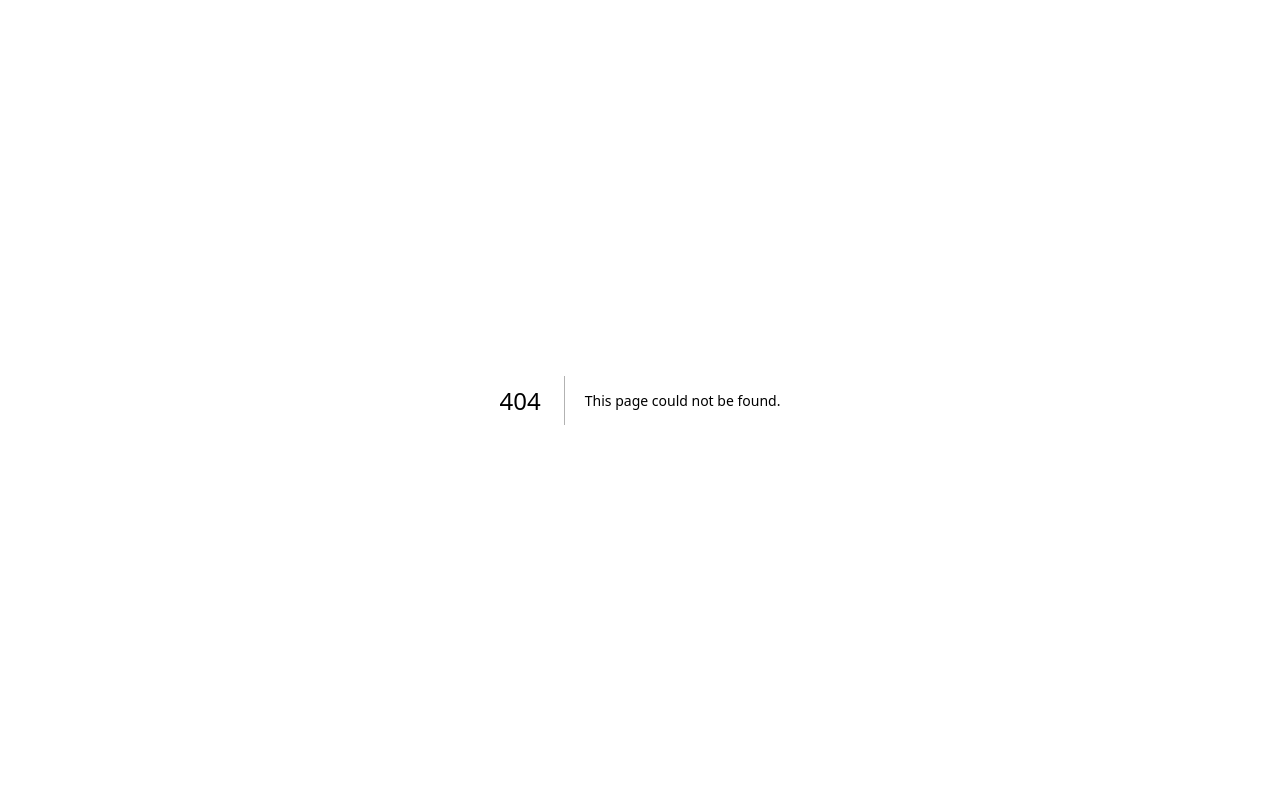
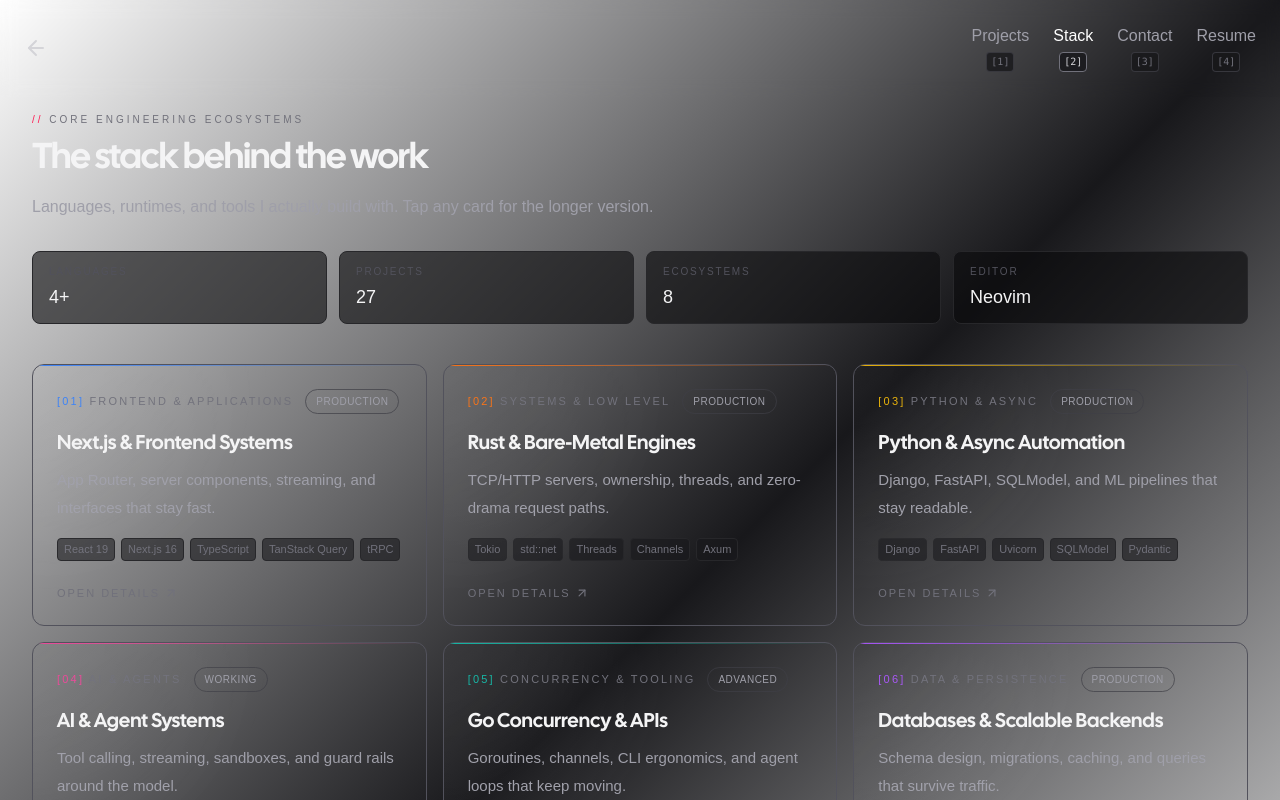
Before and after one commit to Barmanji/Barmanji.com, a Next.js app: page /stack in a window 1280 px wide. Before the commit this address had no page. Shown: the top 800 px of the page. Built offline with nearby package versions, Linux system fonts and the light colour scheme.

Commit message:
test: restore stack page and show page names in key popup

```diff
--- a/app/(pages)/skills/page.tsx
+++ b/app/(pages)/stack/page.tsx
@@ -4,7 +4,7 @@ import { EcosystemGrid } from "@/components/ecosystems/ecosystem-grid";
 import { ecosystems } from "@/lib/ecosystems";
 
 export const metadata: Metadata = {
-	title: "Skills",
+	title: "Stack",
 	description:
 		"Languages, runtimes, and tools behind the projects: Rust, Go, Python, Next.js, databases, AI agents, infrastructure, and Neovim.",
 };
@@ -16,7 +16,7 @@ const stats = [
 	{ label: "Editor", value: "Neovim" },
 ];
 
-export default function SkillsPage() {
+export default function StackPage() {
 	return (
 		<div className="min-h-screen pb-24 bg-gradient-to-tl from-zinc-900/0 via-zinc-900 to-zinc-900/0">
 			<Navigation />
@@ -24,10 +24,10 @@ export default function SkillsPage() {
 				<div className="max-w-2xl">
 					<p className="font-kode-mono text-[10px] uppercase tracking-[0.3em] text-zinc-500">
 						<span className="text-[#ff174f]">{"//"}</span> Core Engineering
-						Skills
+						Ecosystems
 					</p>
 					<h1 className="mt-3 font-display text-3xl font-bold tracking-tight text-zinc-100 sm:text-4xl">
-						The skills behind the work
+						The stack behind the work
 					</h1>
 					<p className="mt-4 text-zinc-400">
 						Languages, runtimes, and tools I actually build with. Tap any card
--- a/components/number-shortcuts.tsx
+++ b/components/number-shortcuts.tsx
@@ -4,6 +4,9 @@ import { useEffect, useRef, useState } from "react";
 import { useRouter } from "next/navigation";
 import { AnimatePresence, motion } from "framer-motion";
 import { navItems } from "@/lib/navigation";
+
+// 1-4 map to the nav pages; 0 goes home but never shows a numeric 0.
+const shortcuts = [...navItems, { key: "0", name: "Home", href: "/" }];
 
 function isTypingTarget(target: EventTarget | null) {
 	if (!(target instanceof HTMLElement)) return false;
@@ -18,10 +21,10 @@ function isTypingTarget(target: EventTarget | null) {
 
 /**
  * Global number navigation:
- *   1-4 -> nav items, 0 -> home (no visual hint for 0).
+ *   1-4 -> nav items, 0 -> home.
  * Ignores keystrokes while typing, while a modifier is held, and while a
- * modal dialog is open. Pressing a key briefly pops up a single large
- * MacBook-style keycap that fades away.
+ * modal dialog is open. Each press pops up a single large MacBook-style
+ * keycap showing the page name, which then fades away.
  */
 export function NumberShortcuts() {
 	const router = useRouter();
@@ -35,20 +38,14 @@ export function NumberShortcuts() {
 			if (isTypingTarget(event.target)) return;
 			if (document.querySelector('[role="dialog"][aria-modal="true"]')) return;
 
-			if (event.key === "0") {
-				event.preventDefault();
-				router.push("/");
-				return;
-			}
-
-			const item = navItems.find((navItem) => navItem.key === event.key);
+			const item = shortcuts.find((shortcut) => shortcut.key === event.key);
 			if (!item) return;
 
 			event.preventDefault();
 
 			setPressedKey(item.key);
 			if (resetTimer.current) window.clearTimeout(resetTimer.current);
-			resetTimer.current = window.setTimeout(() => setPressedKey(null), 650);
+			resetTimer.current = window.setTimeout(() => setPressedKey(null), 700);
 
 			router.push(item.href);
 		};
@@ -60,25 +57,32 @@ export function NumberShortcuts() {
 		};
 	}, [router]);
 
+	const active = shortcuts.find((shortcut) => shortcut.key === pressedKey);
+
 	return (
 		<div
 			aria-hidden="true"
 			className="pointer-events-none fixed inset-x-0 bottom-8 z-40 hidden justify-center select-none md:flex"
 		>
-			<AnimatePresence>
-				{pressedKey && (
+			{/* Fixed-size stage keeps rapid 1->2 presses from shifting layout. */}
+			<div className="relative flex h-24 w-56 items-center justify-center">
+				<AnimatePresence mode="popLayout" initial={false}>
+					{active && (
 						<motion.span
-						key={pressedKey}
-						initial={{ opacity: 0, y: 18, scale: 0.8 }}
+							key={active.key}
+							initial={{ opacity: 0, y: 16, scale: 0.86 }}
 							animate={{ opacity: 1, y: 0, scale: 1 }}
-						exit={{ opacity: 0, y: -14, scale: 0.92 }}
-						transition={{ duration: 0.18, ease: "easeOut" }}
-						className="flex h-20 w-20 items-center justify-center rounded-xl border border-zinc-700/80 border-b-4 border-b-zinc-950 bg-zinc-800/95 font-kode-mono text-4xl text-zinc-100 shadow-[inset_0_1px_0_rgba(255,255,255,0.08),0_6px_0_rgba(0,0,0,0.55),0_0_30px_rgba(255,23,79,0.18)]"
+							exit={{ opacity: 0, y: -12, scale: 0.94 }}
+							transition={{ duration: 0.16, ease: "easeOut" }}
+							className="absolute inset-0 flex items-center justify-center gap-3 rounded-2xl border border-zinc-700/80 border-b-4 border-b-zinc-950 bg-zinc-800/95 shadow-[inset_0_1px_0_rgba(255,255,255,0.08),0_6px_0_rgba(0,0,0,0.55),0_0_30px_rgba(255,23,79,0.18)]"
 						>
-						{pressedKey}
+							<span className="font-kode-mono text-xl uppercase tracking-[0.24em] text-zinc-100">
+								{active.name}
+							</span>
 						</motion.span>
 					)}
 				</AnimatePresence>
 			</div>
+		</div>
 	);
 }
--- a/lib/navigation.ts
+++ b/lib/navigation.ts
@@ -7,7 +7,7 @@ export type NavItem = {
 
 export const navItems: NavItem[] = [
 	{ key: "1", name: "Projects", href: "/projects" },
-	{ key: "2", name: "Skills", href: "/skills" },
+	{ key: "2", name: "Stack", href: "/stack" },
 	{ key: "3", name: "Contact", href: "/contact" },
 	{ key: "4", name: "Resume", href: "/resume" },
 ];
```
Lines whose indentation alone changed are shown as unchanged.
